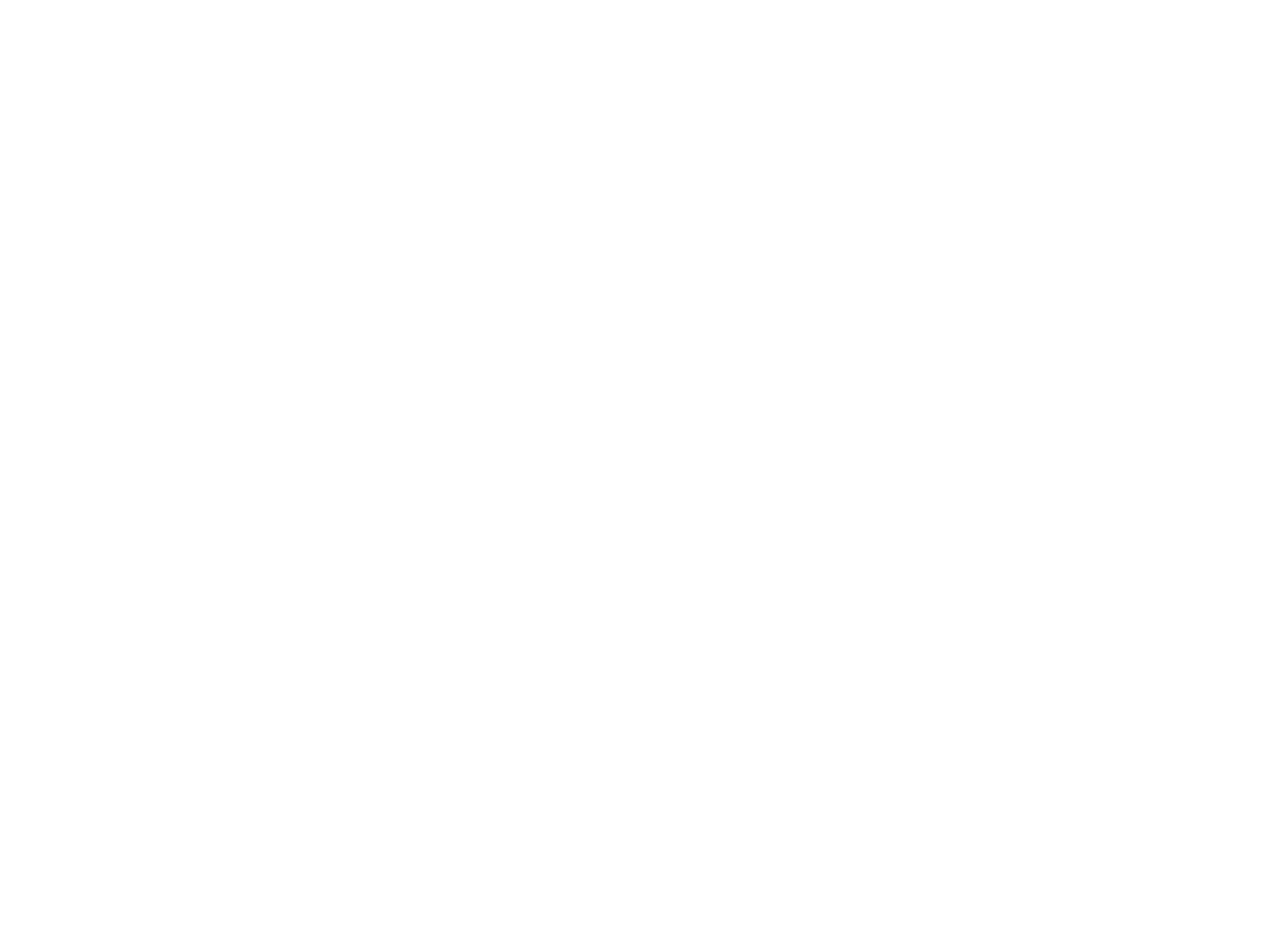
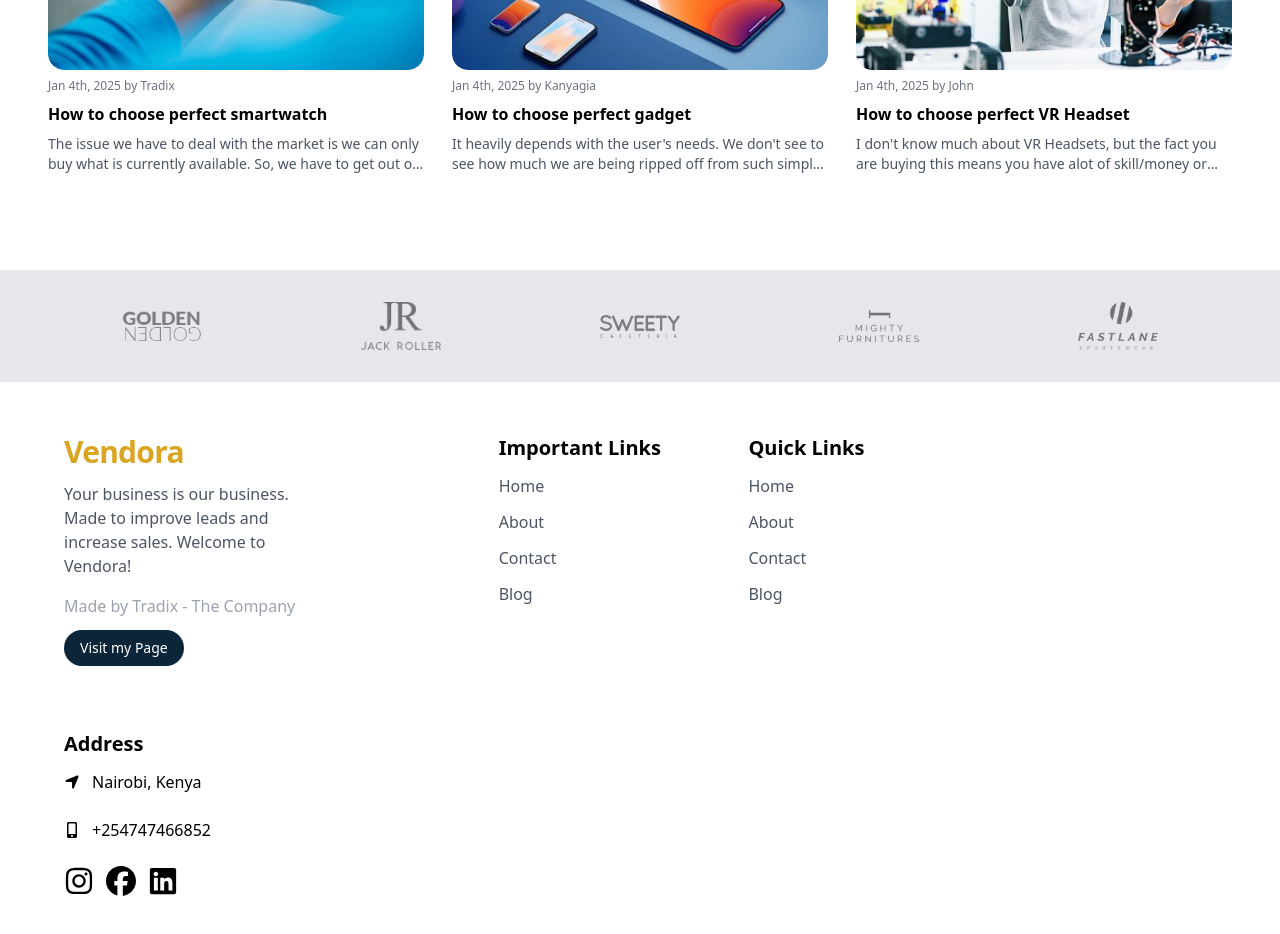
Before and after one commit to tradixcodes/cs, a React (Vite) app in the folder extras/e-shop_example/frontend/: page / in a window 1280 px wide. Shown: the part 3760-4694 px from the top of the page. Before the commit the page ends 3458 px from the top, so only its background shows below. Built offline with nearby package versions, Linux system fonts and the light colour scheme.

Commit message:
changes rem to fix footer

```diff
--- a/extras/e-shop_example/frontend/src/App.jsx
+++ b/extras/e-shop_example/frontend/src/App.jsx
@@ -6,6 +6,9 @@
 import Services from "./components/Services/Services";
 import Banner from "./components/Banner/Banner";
 import Products from "./components/Products/Products";
+import Blogs from "./components/Blogs/Blogs";
+import Partners from "./components/Partners/Partners";
+import Footer from "./components/Footer/Footer";
 
 import headphones from "../src/assets/hero/headphone.png"
 import smartwatch2 from "../src/assets/category/smartwatch2-removebg-preview.png"
@@ -43,6 +46,9 @@
       <Banner data={BannerData}/>
       <Products/>
       <Banner data={BannerData2}/>
+      <Blogs/>
+      <Partners/>
+      <Footer/>
     </div>
   )
 }
--- /dev/null
+++ b/extras/e-shop_example/frontend/src/components/Blogs/Blogs.jsx
@@ -0,0 +1,67 @@
+import React from 'react'
+import Heading from '../Shared/Heading'
+
+//import images
+import Img1 from "../../assets/blogs/blog-1.jpg";
+import Img2 from "../../assets/blogs/blog-2.jpg";
+import Img3 from "../../assets/blogs/blog-3.jpg";
+
+const BlogData = [
+    {
+        title:"How to choose perfect smartwatch",
+        subtitle:"The issue we have to deal with the market is we can only buy what is currently available. So, we have to get out of the fit-in mentality and actually chase our dreams/dream situation",
+        published:"Jan 4th, 2025 by Tradix",
+        image: Img1,
+    },
+    {
+        title:"How to choose perfect gadget",
+        subtitle:"It heavily depends with the user's needs. We don't see to see how much we are being ripped off from such simple intelligence from goods that can actually choose to fail us tomorrow. Nothing in business is special, it's just the one that exists and serves the purpose you need",
+        published:"Jan 4th, 2025 by Kanyagia",
+        image: Img2,
+    },
+    {
+        title:"How to choose perfect VR Headset",
+        subtitle:"I don't know much about VR Headsets, but the fact you are buying this means you have alot of skill/money or you live in a rich country",
+        published:"Jan 4th, 2025 by John",
+        image: Img3,
+    },
+]
+
+const Blogs = () => {
+  return (
+    <div className='my-12'>
+        <div className='container'>
+            {/* Header section */}
+            <Heading title="Recent News"
+            subtitle={"Explore Our Blogs"}/>
+
+            {/* Blog section */}
+            <div className='grid grid-cols-1 sm:grid-cols-2
+            md:grid-cols-3 gap-6 gap-y-8 sm:gap-4 md:gap-7'>
+                {/* {Blog Card } */}
+                {BlogData.map((data) => (
+                    <div key= {data.title} className='bg-white dark:bg-gray-900'>
+                        {/* {image section } */}
+                        <div className="overflow-hidden rounded-2xl mb-2">
+                            <img src={data.image} alt=""
+                            className='w-full h-[220px] object-cover rounded-2xl
+                            hover:scale-105 duration-500'/>
+                        </div>
+                        {/* {content section } */}
+                        <div className='space-y-2'>
+                            <p className='text-xs text-gray-500'>{data.published}</p>
+                            <p className='font-bold line-clamp-1'>{data.title}</p>
+                            <p className='line-clamp-2 text-sm text-gray-600
+                            dark:text-gray-400'>{data.subtitle}</p>
+                        </div>
+                    </div>
+
+                ))}
+            </div>
+        </div>
+
+    </div>
+  )
+}
+
+export default Blogs
--- /dev/null
+++ b/extras/e-shop_example/frontend/src/components/Footer/Footer.jsx
@@ -0,0 +1,118 @@
+import React from 'react'
+import { FaFacebook, FaInstagram, FaLinkedin } from 'react-icons/fa6';
+import { FaLocationArrow } from 'react-icons/fa6';
+import { FaMobileAlt } from 'react-icons/fa';
+
+const FooterLinks = [
+    {
+        title: "Home",
+        link: "/#"
+    },
+    {
+        title: "About",
+        link: "/#"
+    },
+    {
+        title: "Contact",
+        link: "/#"
+    },
+    {
+        title: "Blog",
+        link: "/#"
+    },
+];
+
+const Footer = () => {
+  return (
+    <div className='dark:bg-gray-950'>
+        <div className='container'>
+            <div className="grid md:grid-cols-3 pb-20 pt-5">
+                {/* company details  */}
+                <div className='py-8 px-4'>
+                    <a href="#"
+                    className="text-primary font-semibold tracking-tight text-2xl sm:text-3xl">
+                        Vendora
+                    </a>
+                    <p className='text-gray-600 dark:text-white/70 lg:pr-24 pt-3'>
+                        Your business is our business.
+                        Made to improve leads and increase sales.
+                        Welcome to Vendora!
+                    </p>
+                    <p className="text-gray-400 mt-4 mb-3">
+                        Made by Tradix - The Company
+                    </p>
+                    <a
+                    href="https://github.com/tradixcodes"
+                    target="_blank"
+                    className="inline-block bg-myGrey dark:bg-primary text-white py-2 px-4 text-sm rounded-full">Visit my Page</a>
+                </div>
+                {/* Footer links  */}
+                <div className='col-span-2 grid grid-cols-2 sm:grid-cols-3 md:pl-10
+                '>
+                    <div className='py-8 px-4'>
+                        <h1 className='text-xl font-bold sm:text-left mb-3'>Important Links</h1>
+                        <ul className='space-y-3'>
+                            {
+                                FooterLinks.map((data , index) => (
+                                    <li key={index}>
+                                        <a href={data.link}
+                                        className='text-gray-600 hover:dark:text-white dark:text-gray-400
+                                         hover:text-black
+                                        duration-300'>{data.title}</a>
+                                    </li>
+                            ))}
+                        </ul>
+                    </div>
+                    {/* Second Columns links  */}
+                    <div className='py-8 px-4'>
+                        <h1 className='text-xl font-bold sm:text-left mb-3'>Quick Links</h1>
+                        <ul className='space-y-3'>
+                            {
+                                FooterLinks.map((data , index) => (
+                                    <li key={index}>
+                                        <a href={data.link}
+                                        className='text-gray-600 hover:dark:text-white dark:text-gray-400
+                                         hover:text-black
+                                        duration-300'>{data.title}</a>
+                                    </li>
+                            ))}
+                        </ul>
+                    </div>
+                </div>
+                {/* Company Address */}
+                <div className='py-8 px-4 col-span-2 sm:col-auto'>
+                    <h1 className='text-xl font-bold sm:text-left mb-3'>Address</h1>
+                    <div>
+                        <div className="flex items-center gap-3">
+                            <FaLocationArrow />
+                            <p>Nairobi, Kenya</p>
+                        </div>
+                        <div className="flex items-center gap-3 mt-6">
+                            <FaMobileAlt />
+                            <p>+254747466852</p>
+                            {/* <p>Kenya</p> */}
+                        </div>
+                        {/* Social links */}
+                        <div className='flex item-center gap-3 mt-6'>
+                            <a href="#">
+                                <FaInstagram className="text-3xl hover:text-myGrey
+                                 dark:hover:text-primary duration-300" />
+                            </a>
+                            <a href="#">
+                                <FaFacebook className="text-3xl hover:text-myGrey
+                                 dark:hover:text-primary duration-300" />
+                            </a>
+                            <a href="#">
+                                <FaLinkedin className="text-3xl hover:text-myGrey
+                                 dark:hover:text-primary duration-300" />
+                            </a>
+                        </div>
+                    </div>
+                </div>
+            </div>
+        </div>
+    </div>
+  )
+}
+
+export default Footer
--- /dev/null
+++ b/extras/e-shop_example/frontend/src/components/Partners/Partners.jsx
@@ -0,0 +1,31 @@
+import React from 'react'
+//brand imports
+import brand1 from '../../assets/brand/br-1.png';
+import brand2 from '../../assets/brand/br-2.png';
+import brand3 from '../../assets/brand/br-3.png';
+import brand4 from '../../assets/brand/br-4.png';
+import brand5 from '../../assets/brand/br-5.png';
+
+const Partners = () => {
+  return (
+    <div className='py-8 mt-24 md:block bg-gray-200 dark:bg-white/10'>
+        <div className='container'>
+            <div className='grid grid-cols-5 gap-3 place-items-center
+            opacity-50'>
+                <img src={brand1} alt="brand" className='w-[80px]
+                dark:invert'/>
+                <img src={brand2} alt="brand" className='w-[80px]
+                dark:invert'/>
+                <img src={brand3} alt="brand" className='w-[80px]
+                dark:invert'/>
+                <img src={brand4} alt="brand" className='w-[80px]
+                dark:invert'/>
+                <img src={brand5} alt="brand" className='w-[80px]
+                dark:invert'/>
+            </div>
+        </div>
+    </div>
+  )
+}
+
+export default Partners
```
